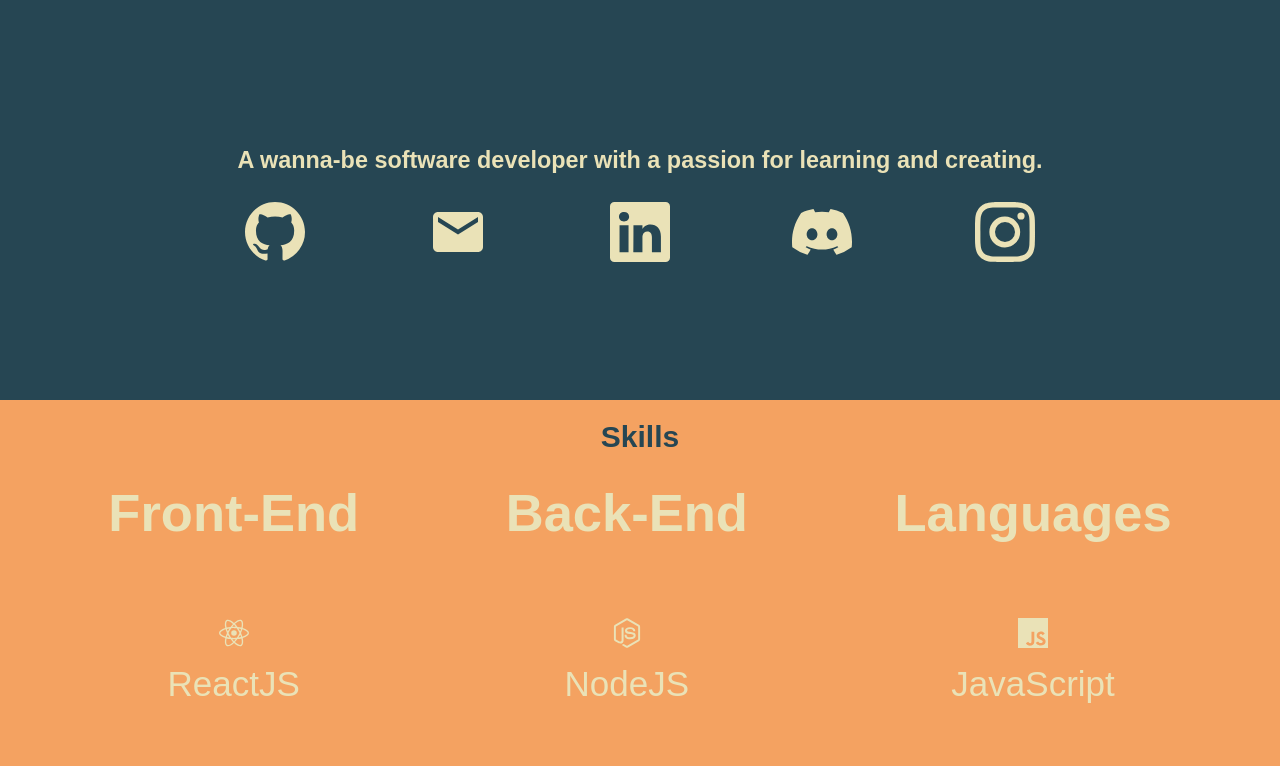
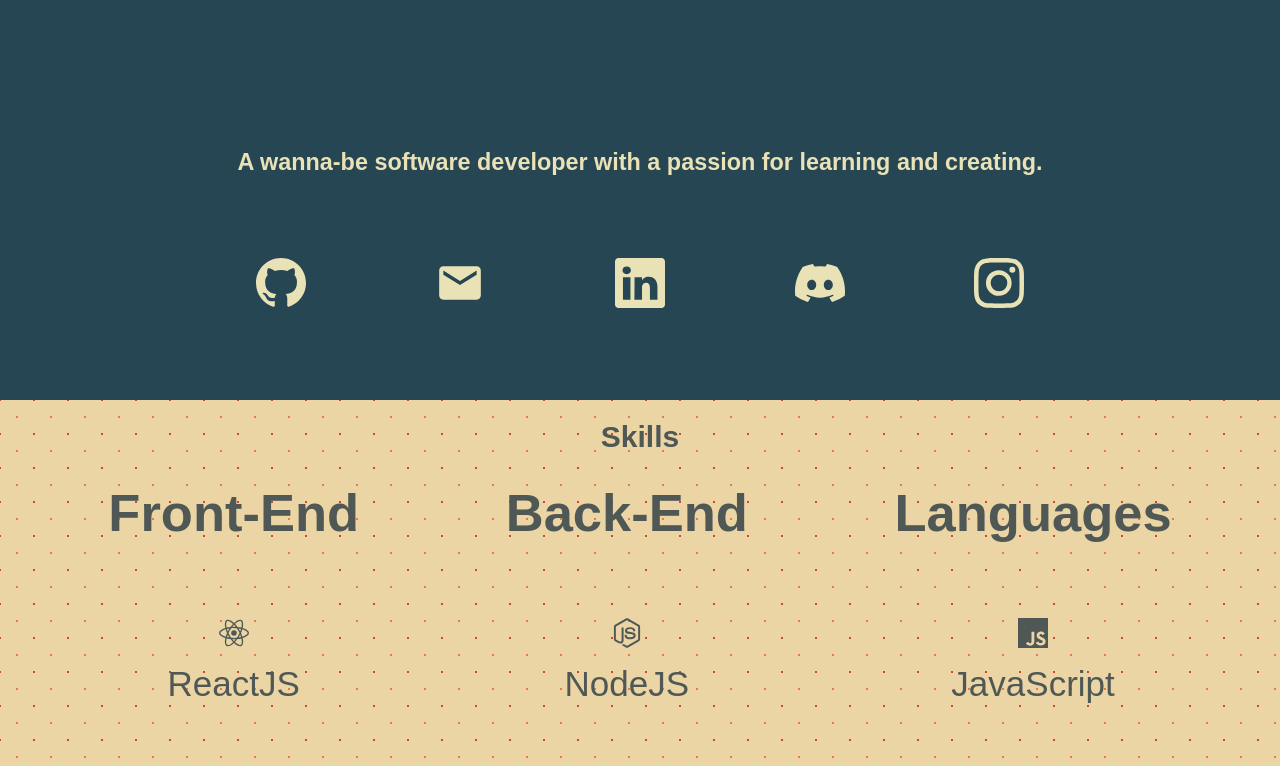
Before and after one commit to miz092/miz092.github.io, a React (Vite) app: page /#/ in a window 1280 px wide. Shown: the part 400-1166 px from the top of the page. Built offline with nearby package versions, Linux system fonts and the light colour scheme.

Commit message:
add minor css changes

```diff
--- a/package.json
+++ b/package.json
@@ -7,7 +7,9 @@
   "scripts": {
     "dev": "vite",
     "build": "vite build",
-    "preview": "vite preview"
+    "preview": "vite preview",
+    "predeploy": "npm run build",
+    "deploy": "gh-pages -d dist"
   },
   "dependencies": {
     "@emotion/react": "^11.10.6",
--- a/src/App.css
+++ b/src/App.css
@@ -3,7 +3,7 @@
   height: auto;
   display: flex;
   flex-direction: column;
-  font-family: Arial, Helvetica, sans-serif;
+  font-family: var(--font-family);
   background-color: var(--secondary-bg);
 }
 
--- a/src/data/DataProvider.jsx
+++ b/src/data/DataProvider.jsx
@@ -1,15 +1,20 @@
 //import pictures
 import moviePic from "../assets/movie.png";
+import landingpage from "../assets/Tasktiger.png";
 
 export const ProjectList = [
   {
     name: "'Movie picker' app",
     image: moviePic,
+    description:
+      "The movie picker application is a web-based tool built with JavaScript, React, and CSS, that utilizes the IMDB API to allow users to search for movies. It features a user-friendly interface with search and filter options based on movie release date, IMDB rating, number of ratings, and genre. This makes it easy for users to find movies based on their specific requirements. Additionally, when a user clicks on a movie card, the app displays movie details, including cast and similar movies.",
     skills: "React, JS, CSS, API",
   },
   {
     name: "Business landing page",
-    image: moviePic,
+    image: landingpage,
+    description:
+      "A simple, responisve landing page for a business where we can acquire basic information about the companies function, contact information and vision. This is a one page app with links on top to scroll smoothly to the desired content.",
     skills: "React, CSS",
   },
   {
--- a/src/pagecomponents/navbar/Navbar.css
+++ b/src/pagecomponents/navbar/Navbar.css
@@ -39,7 +39,7 @@
 }
 
 #open {
-  height: 40vh;
+  height: 50vh;
 }
 
 #open .portfolio__navbar_links {
--- a/src/pagecomponents/projectpreview/ProjectPreview.css
+++ b/src/pagecomponents/projectpreview/ProjectPreview.css
@@ -1,8 +1,8 @@
 .portfolio__projectPreview {
-  border-radius: 15px;
+  border-radius: 5px;
   width: 450px;
-  height: 300px;
-  margin: 40px;
+  max-height: 400px;
+  margin: 10px;
   box-shadow: 0px 3px 15px rgba(0, 0, 0, 0.8);
   text-align: center;
   color: var(--secondary-text);
@@ -27,3 +27,11 @@
 .portfolio__projectPreview h1 {
   font-size: 25px;
 }
+
+@media only screen and (max-width: 700px) {
+  .portfolio__projectPreview {
+    border-radius: 5px;
+    width: 275px;
+    max-height: 400px;
+  }
+}
--- a/src/pages/homepage/HomePage.css
+++ b/src/pages/homepage/HomePage.css
@@ -10,7 +10,7 @@
   height: calc(100vh - 100px);
   display: flex;
   flex-direction: column;
-  justify-content: space-evenly;
+  justify-content: center;
   align-items: center;
   text-align: center;
   background-color: var(--secondary-bg);
@@ -25,12 +25,16 @@
 }
 
 .portfolio__homePage_about .portfolio__homePage_about-prompt {
-  width: 50%;
+  width: 80%;
+  display: flex;
+  flex-direction: column;
+  justify-content: center;
+  align-items: center;
   font-size: 30px;
 }
 .portfolio__homePage_about-prompt svg {
-  font-size: 60px;
-  margin: 5px;
+  font-size: 50px;
+  margin: 2px;
   color: var(--secondary-text);
   cursor: pointer;
 }
@@ -49,11 +53,24 @@
   width: 100%;
   font-size: 35px;
   display: flex;
+  /* background: ; */
+  background-color: #e5e5f7;
+  opacity: 0.8;
+  background-image: radial-gradient(
+      var(--secondary-footer) 0.8500000000000001px,
+      transparent 0.8500000000000001px
+    ),
+    radial-gradient(
+      var(--secondary-accent) 0.8500000000000001px,
+      var(--secondary-text) 0.8500000000000001px
+    );
+  background-size: 34px 34px;
+  background-position: 0 0, 17px 17px;
   justify-content: space-evenly;
   flex-wrap: wrap;
   flex-direction: column;
   align-items: center;
-  color: var(--secondary-text);
+  color: var(--secondary-bg);
   overflow-x: hidden;
 }
 
@@ -70,7 +87,7 @@
 }
 
 .portfolio__homePage_skills-list div {
-  margin: 4rem;
+  margin: 2rem;
   text-align: center;
   display: flex;
   position: relative;
@@ -82,7 +99,14 @@
 
 @media only screen and (max-width: 1650px) {
   .portfolio__homePage_about h2 {
-    font-size: 40px;
+    font-size: 35px;
+  }
+
+  .portfolio__homePage_about h1 {
+    height: 30vh;
+  }
+  .portfolio__homePage_about h3 {
+    margin-bottom: 4rem;
   }
 
   .portfolio__homePage_about .portfolio__homePage_about-prompt {
--- a/src/pages/projectdisplay/ProjectDisplay.css
+++ b/src/pages/projectdisplay/ProjectDisplay.css
@@ -5,24 +5,28 @@
   justify-content: center;
   align-items: center;
   flex-direction: column;
+  color: var(--secondary-subtext);
 }
 
 .portfolio__projectDisplay h1 {
-  margin-top: 50px;
-  color: #3e497a;
-  font-size: 35px;
+  margin: 2rem;
+
+  font-size: 30px;
 }
 .portfolio__projectDisplay img {
-  width: 700px;
+  max-width: 700px;
   border-radius: 10px;
 }
 
 .portfolio__projectDisplay p {
-  font-size: 40px;
-  color: #3e497a;
+  font-size: 30px;
 }
 
 .portfolio__projectDisplay svg {
   font-size: 60px;
-  color: #3e497a;
 }
+
+@media only screen and (max-width: 700px) {
+  .portfolio__projectDisplay {
+  }
+}
--- a/src/pages/projects/Projects.css
+++ b/src/pages/projects/Projects.css
@@ -9,13 +9,21 @@
   text-align: center;
   color: var(--secondary-text);
   font-size: 35px;
-  font-weight: bolder;
+
   text-shadow: black 2px 3px;
 }
 .portfolio__projects_projectList {
   display: flex;
+  width: 100%;
   flex-direction: row;
   flex-wrap: wrap;
   justify-content: center;
-  margin: 4rem;
 }
+@media only screen and (max-width: 700px) {
+  .portfolio__projects_projectList {
+    display: flex;
+    flex-direction: row;
+    flex-wrap: wrap;
+    justify-content: center;
+  }
+}
--- a/src/pages/projects/Projects.jsx
+++ b/src/pages/projects/Projects.jsx
@@ -6,7 +6,7 @@ import "./Projects.css";
 function Projects() {
   return (
     <div className="portfolio__projects">
-      <h1> My Personal Projects</h1>
+      <h2> My Personal Projects</h2>
       <div className="portfolio__projects_projectList">
         {ProjectList.map((project, index) => {
           return (
--- a/src/socialcomponent/SocialComponent.css
+++ b/src/socialcomponent/SocialComponent.css
@@ -3,4 +3,5 @@
   display: flex;
   justify-content: space-evenly;
   align-items: center;
+  margin: 1rem;
 }
```
Also changed, not shown: src/assets/movie.png, 3 other files (tests, documents, lock files or other folders).
